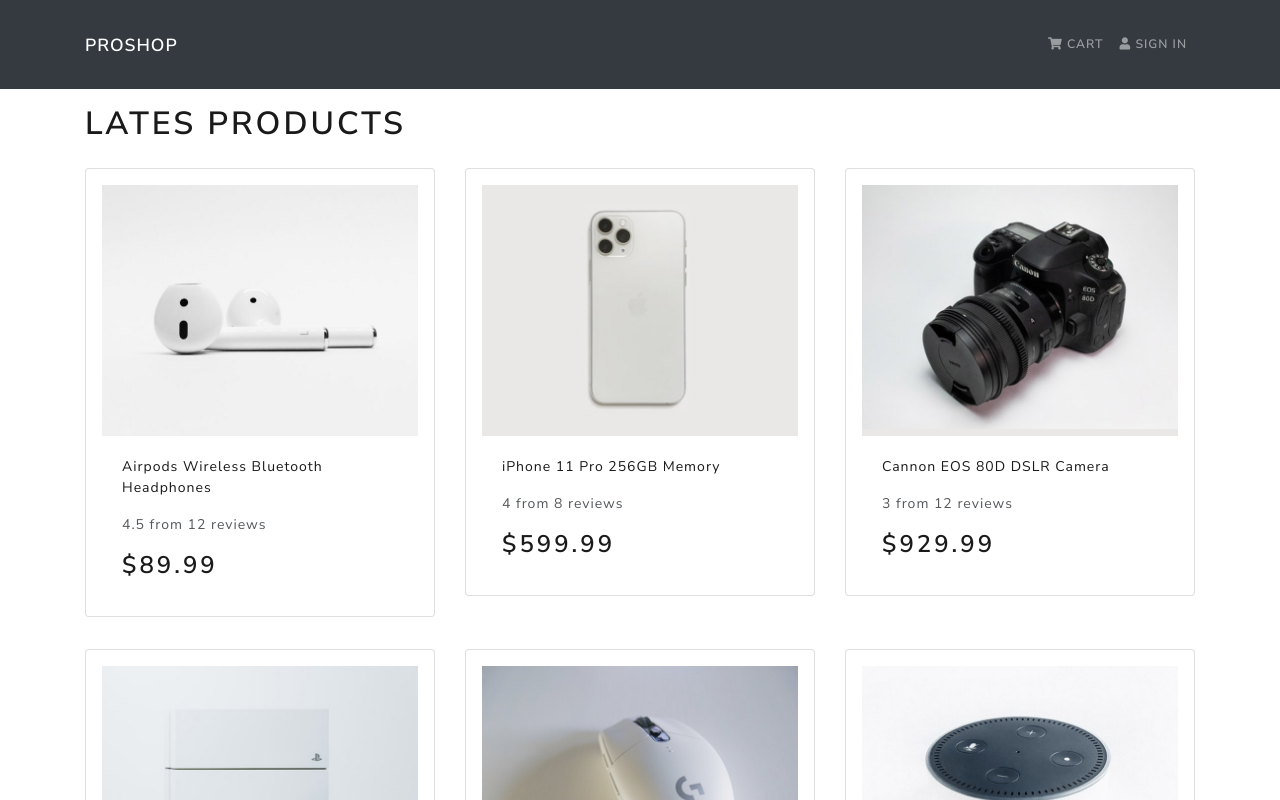
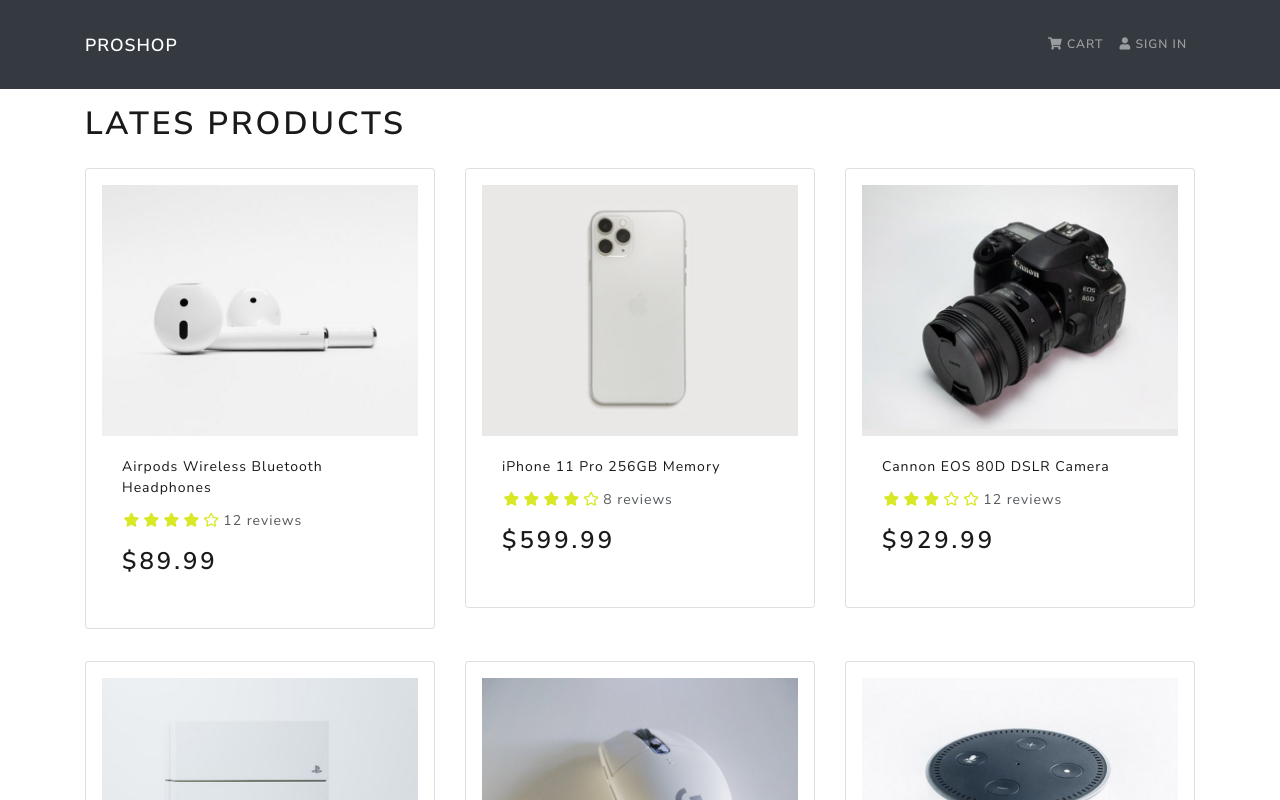
Before and after one commit to Allfin/proshop, a React (Create React App) app in the folder frontend/: page / in a window 1280 px wide. Shown: the top 800 px of the page. Built offline with nearby package versions, Linux system fonts and the light colour scheme.

Commit message:
Rating Component

```diff
--- a/frontend/src/component/Product.js
+++ b/frontend/src/component/Product.js
@@ -1,5 +1,6 @@
 import React from 'react'
 import { Card } from 'react-bootstrap'
+import Rating from './Rating'
 
 const Product = ({ product }) => {
   return (
@@ -15,10 +16,11 @@
           </Card.Title>
         </a>
 
-        <Card.Text>
-          <div className='my-3'>
-            {product.rating} from {product.numReviews} reviews
-          </div>
+        <Card.Text as='div'>
+          <Rating
+            value={product.rating}
+            text={`${product.numReviews} reviews`}
+          />
         </Card.Text>
 
         <Card.Text as='h3'>${product.price}</Card.Text>
--- /dev/null
+++ b/frontend/src/component/Rating.js
@@ -0,0 +1,82 @@
+import React from 'react'
+import PropTypes from 'prop-types'
+
+const Rating = ({ value, text, color }) => {
+  return (
+    <div className='rating'>
+      <span>
+        <i
+          style={{ color }}
+          className={
+            value >= 1
+              ? 'fas fa-star'
+              : value >= 0
+              ? 'fas fa-star-half-alt'
+              : 'far fa-star'
+          }
+        ></i>
+      </span>
+      <span>
+        <i
+          style={{ color }}
+          className={
+            value >= 2
+              ? 'fas fa-star'
+              : value >= 1.5
+              ? 'fas fa-star-half-alt'
+              : 'far fa-star'
+          }
+        ></i>
+      </span>
+      <span>
+        <i
+          style={{ color }}
+          className={
+            value >= 3
+              ? 'fas fa-star'
+              : value >= 2.5
+              ? 'fas fa-star-half-alt'
+              : 'far fa-star'
+          }
+        ></i>
+      </span>
+      <span>
+        <i
+          style={{ color }}
+          className={
+            value >= 4
+              ? 'fas fa-star'
+              : value >= 3.5
+              ? 'fas fa-star-half-alt'
+              : 'far fa-star'
+          }
+        ></i>
+      </span>
+      <span>
+        <i
+          style={{ color }}
+          className={
+            value >= 5
+              ? 'fas fa-star'
+              : value >= 4.5
+              ? 'fas fa-star-half-alt'
+              : 'far fa-star'
+          }
+        ></i>
+      </span>
+      <span>{text && text}</span>
+    </div>
+  )
+}
+
+Rating.defaultProps = {
+  color: '#d8e825',
+}
+
+Rating.propTypes = {
+  value: PropTypes.number.isRequired,
+  text: PropTypes.string.isRequired,
+  color: PropTypes.string,
+}
+
+export default Rating
--- a/frontend/src/index.css
+++ b/frontend/src/index.css
@@ -1,3 +1,11 @@
 main {
   min-height: 80vh;
 }
+
+h3 {
+  padding: 1rem 0;
+}
+
+.rating span {
+  margin: 0.1rem;
+}
--- a/frontend/src/products.js
+++ b/frontend/src/products.js
@@ -9,7 +9,7 @@
     category: 'Electronics',
     price: 89.99,
     countInStock: 10,
-    rating: 4.5,
+    rating: 4,
     numReviews: 12,
   },
   {
--- a/frontend/src/screens/HomeScreen.js
+++ b/frontend/src/screens/HomeScreen.js
@@ -9,7 +9,7 @@
       <h1>Lates Products</h1>
       <Row>
         {products.map((product) => (
-          <Col sm={13} md={6} lg={4}>
+          <Col key={product._id} sm={13} md={6} lg={4}>
             <Product product={product} />
           </Col>
         ))}
```
